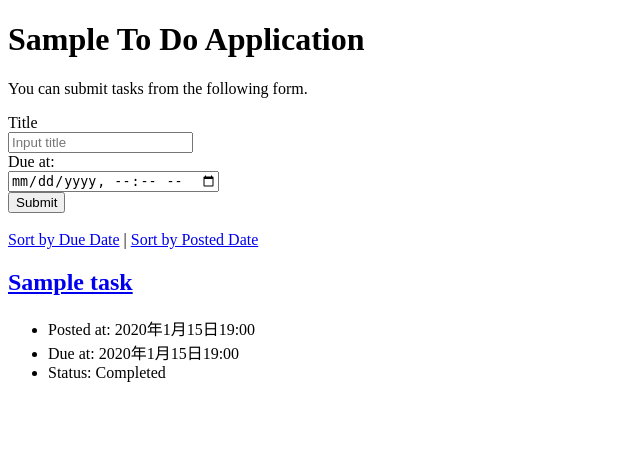
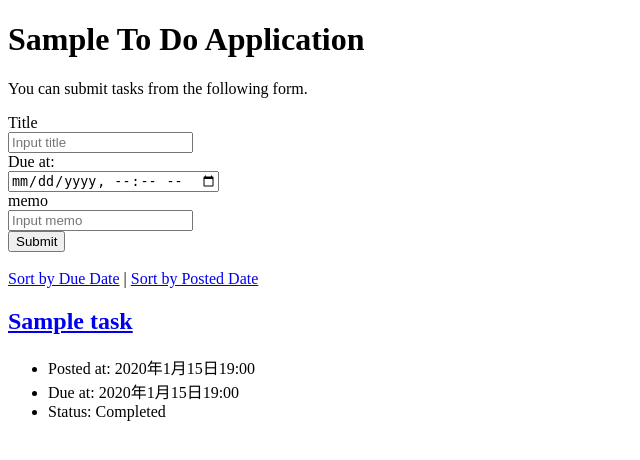
Before and after one commit to 1f10230077/django-test-exercise, a Django app: page / in a window 1280 px wide. Shown: the top 460 px of the page, without its empty margins (0-640 px from the left). Run offline with Django 5.2, Linux system fonts and the light colour scheme; tables that the repository leaves empty hold one stand-in row (values such as "Sample post").

Commit message:
メモ欄に関連するコードを追加しました。

```diff
--- a/todo/models.py
+++ b/todo/models.py
@@ -8,7 +8,7 @@ class Task(models.Model):
     completed = models.BooleanField(default=False)
     posted_at = models.DateTimeField(default=timezone.now)
     due_at = models.DateTimeField(null=True, blank=True)
-
+    memo = models.TextField(default='', null=True, blank=True)
     def is_overdue(self, dt):
         if self.due_at is None:
             return False
--- a/todo/templates/todo/detail.html
+++ b/todo/templates/todo/detail.html
@@ -15,6 +15,9 @@
       {% if task.due_at %}
       <li>Due at: {{ task.due_at }}</li>
       {% endif %}
+      {% if task.memo %}
+      <li>memo: {{ task.memo }}</li>
+      {% endif %}
       {% if task.completed %}
       <li>Status: Completed</li>
       {% else %}
--- a/todo/templates/todo/edit.html
+++ b/todo/templates/todo/edit.html
@@ -22,6 +22,10 @@
         <input id="dueInput" name="due_at" type="datetime-local" value="{{ task.due_at|date:"Y-m-d H:i"}}">
       </div>
       <div>
+        <label for="memoinput">Title</label><br>
+        <input id="memoinput" name="memo" type="text" placeholder="Input memo" value="{{ task.memo }}">
+      </div>
+      <div>
         <button type="submit">Submit</button>
       </div>
     </form>
--- a/todo/templates/todo/index.html
+++ b/todo/templates/todo/index.html
@@ -20,6 +20,10 @@
       <div>
         <label for="dueInput">Due at:</label><br>
         <input id="dueInput" name="due_at" type="datetime-local">
+      </div>
+      <div>
+        <label for="memoinput">memo</label><br>
+        <input id="memoinput" name="memo" type="text" placeholder="Input memo">
       </div>
       <div>
         <button type="submit">Submit</button>
--- a/todo/tests.py
+++ b/todo/tests.py
@@ -13,13 +13,14 @@ class SampleTestCase(TestCase):
 class TaskModelTestCase(TestCase):
     def test_create_task1(self):
         due = timezone.make_aware(datetime(2024, 6, 30, 23, 59, 59))
-        task = Task(title='task1', due_at=due)
+        task = Task(title='task1', due_at=due, memo='OK')
         task.save()
 
         task = Task.objects.get(pk=task.pk)
         self.assertEqual(task.title, 'task1')
         self.assertFalse(task.completed)
         self.assertEqual(task.due_at, due)
+        self.assertEqual(task.memo, 'OK')
 
     def test_create_task2(self):
         task = Task(title='task2')
--- a/todo/views.py
+++ b/todo/views.py
@@ -9,7 +9,8 @@ from todo.models import Task
 def index(request):
     if request.method == 'POST':
         task = Task(title=request.POST['title'],
-                    due_at=make_aware(parse_datetime(request.POST['due_at'])))
+                    due_at=make_aware(parse_datetime(request.POST['due_at'])),
+                    memo = request.POST.get('memo' ,''),)   #空欄を容認
         task.save()
 
     if request.GET.get('order') == 'due':
@@ -43,6 +44,7 @@ def update(request, task_id):
     if request.method == 'POST':
         task.title = request.POST['title']
         task.due_at = make_aware(parse_datetime(request.POST['due_at']))
+        task.memo = request.POST['memo']
         task.save()
         return redirect(detail, task_id)
     context = {
```
Also changed, not shown: manage.py (line endings or trailing spaces), todo/migrations/0002_task_memo.py (added).
